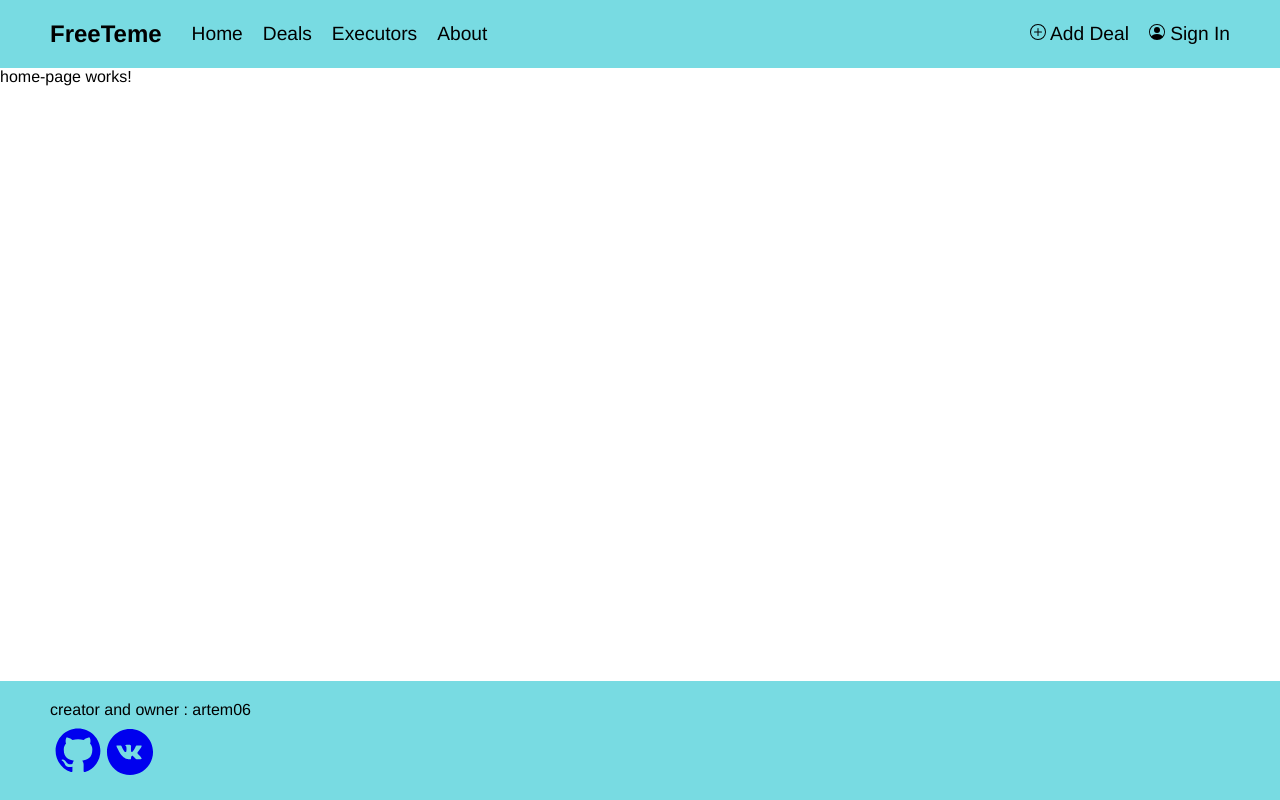
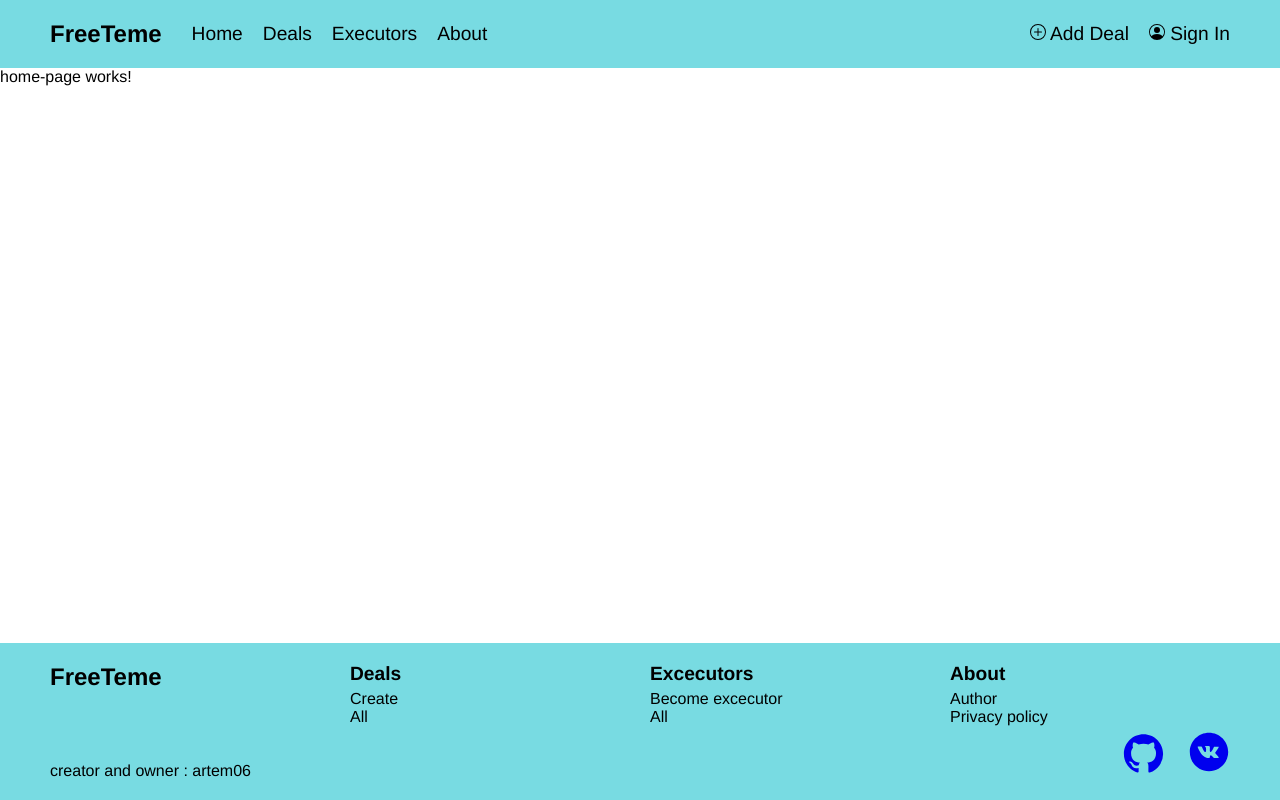
Before and after one commit to ArtemSoftware2006/FreeTeme-angular, an Angular app: page / in a window 1280 px wide. Built offline with nearby package versions, Linux system fonts and the light colour scheme.

Commit message:
Настроил footer

```diff
--- a/src/app/components/main-footer/main-footer.component.html
+++ b/src/app/components/main-footer/main-footer.component.html
@@ -1,17 +1,37 @@
 <div class="main-footer__wrapper">
     <div class="main-footer__content">
+        <h2 class="main-footer__title">FreeTeme</h2>
+        <div class="main-footer__column">
+            <div class="main-footer__column-title">Deals</div>
+            <app-link text="Create" routerLink="/deal-create" class="main-footer__column-text"></app-link>
+            <app-link text="All" routerLink="/deals" class="main-footer__column-text"></app-link>
+        </div>
+        <div class="main-footer__column">
+            <div class="main-footer__column-title">Excecutors</div>
+            <app-link text="Become excecutor" routerLink="/authorization" class="main-footer__column-text"></app-link>
+            <app-link text="All" routerLink="/excecutors" class="main-footer__column-text"></app-link>
+        </div>
+        <div class="main-footer__column">
+            <div class="main-footer__column-title">About</div>
+            <app-link text="Author" routerLink="/author" class="main-footer__column-text"></app-link>
+            <app-link text="Privacy policy" routerLink="/privacy-policy" class="main-footer__column-text"></app-link>
+        </div>
+    </div>
+    <div class="main-footer__end">
+        <div class="main-footer__end-text">
             creator and owner : artem06
         </div>
-    <div class="main-footer__links">
+        <div class="main-footer__end-links">
             <app-circle-link link="https://github.com/ArtemSoftware2006">
-            <svg xmlns="http://www.w3.org/2000/svg" viewBox="-2 -3 20 20" width="56" height="56" fill="currentColor">
+                <svg xmlns="http://www.w3.org/2000/svg" viewBox="-2 -3 20 20" width="49" height="49" fill="currentColor">
                     <path d="M8 0C3.58 0 0 3.58 0 8c0 3.54 2.29 6.53 5.47 7.59.4.07.55-.17.55-.38 0-.19-.01-.82-.01-1.49-2.01.37-2.53-.49-2.69-.94-.09-.23-.48-.94-.82-1.13-.28-.15-.68-.52-.01-.53.63-.01 1.08.58 1.23.82.72 1.21 1.87.87 2.33.66.07-.52.28-.87.51-1.07-1.78-.2-3.64-.89-3.64-3.95 0-.87.31-1.59.82-2.15-.08-.2-.36-1.02.08-2.12 0 0 .67-.21 2.2.82.64-.18 1.32-.27 2-.27s1.36.09 2 .27c1.53-1.04 2.2-.82 2.2-.82.44 1.1.16 1.92.08 2.12.51.56.82 1.27.82 2.15 0 3.07-1.87 3.75-3.65 3.95.29.25.54.73.54 1.48 0 1.07-.01 1.93-.01 2.2 0 .21.15.46.55.38A8.01 8.01 0 0 0 16 8c0-4.42-3.58-8-8-8"/>
                 </svg>
             </app-circle-link>
             <app-circle-link link="https://vk.com/id316638070">
-            <svg  xmlns="http://www.w3.org/2000/svg" viewBox="0 0 20 20" width="48" height="48" fill="currentColor">
+                <svg  xmlns="http://www.w3.org/2000/svg" viewBox="0 -1 20 21" width="42" height="42" fill="currentColor">
                     <path d="M10 .4C4.698.4.4 4.698.4 10s4.298 9.6 9.6 9.6 9.6-4.298 9.6-9.6S15.302.4 10 .4zm3.692 10.831s.849.838 1.058 1.227c.006.008.009.016.011.02.085.143.105.254.063.337-.07.138-.31.206-.392.212h-1.5c-.104 0-.322-.027-.586-.209-.203-.142-.403-.375-.598-.602-.291-.338-.543-.63-.797-.63a.305.305 0 0 0-.095.015c-.192.062-.438.336-.438 1.066 0 .228-.18.359-.307.359h-.687c-.234 0-1.453-.082-2.533-1.221-1.322-1.395-2.512-4.193-2.522-4.219-.075-.181.08-.278.249-.278h1.515c.202 0 .268.123.314.232.054.127.252.632.577 1.2.527.926.85 1.302 1.109 1.302a.3.3 0 0 0 .139-.036c.338-.188.275-1.393.26-1.643 0-.047-.001-.539-.174-.775-.124-.171-.335-.236-.463-.26a.55.55 0 0 1 .199-.169c.232-.116.65-.133 1.065-.133h.231c.45.006.566.035.729.076.33.079.337.292.308 1.021-.009.207-.018.441-.018.717 0 .06-.003.124-.003.192-.01.371-.022.792.24.965a.216.216 0 0 0 .114.033c.091 0 .365 0 1.107-1.273a9.718 9.718 0 0 0 .595-1.274c.015-.026.059-.106.111-.137a.266.266 0 0 1 .124-.029h1.781c.194 0 .327.029.352.104.044.119-.008.482-.821 1.583l-.363.479c-.737.966-.737 1.015.046 1.748z"/>
                 </svg>
             </app-circle-link>
         </div>
     </div>
+</div>
--- a/src/app/components/main-footer/main-footer.component.scss
+++ b/src/app/components/main-footer/main-footer.component.scss
@@ -6,4 +6,48 @@
         background-color: $color-primary;
         padding: 20px 50px;
     }
+
+    &__title {
+
+    }
+
+    &__content {
+        display: grid;
+        grid-template-columns: 1fr 1fr 1fr 1fr;
+        gap: 20px;
+    }
+
+    &__column {
+
+
+
+        &-title {
+            font-size: $font-size-2;
+            font-weight: bold;
+            margin-bottom: 5px;
+        }
+
+        &-text {
+            display: block;
+        }
+    }
+
+    &__end {
+
+        display: flex;
+        flex-direction: row;
+
+        &-text {
+            align-self: end;
+        }
+
+        &-links {
+            display: flex;
+            flex-direction: row;
+            flex-grow: 1;
+            justify-content: right;
+            align-items: center;
+            gap: 20px;
+        }
+    }
 }
--- a/src/app/components/main-footer/main-footer.component.ts
+++ b/src/app/components/main-footer/main-footer.component.ts
@@ -1,10 +1,11 @@
 import { Component } from '@angular/core';
 import { CircleLinkComponent } from '../UI/link/circle-link/circle-link.component';
+import { LinkComponent } from '../UI/link/link.component';
 
 @Component({
   selector: 'app-main-footer',
   standalone: true,
-  imports: [CircleLinkComponent],
+  imports: [CircleLinkComponent, LinkComponent],
   templateUrl: './main-footer.component.html',
   styleUrl: './main-footer.component.scss'
 })
```
Lines whose indentation alone changed are shown as unchanged.
